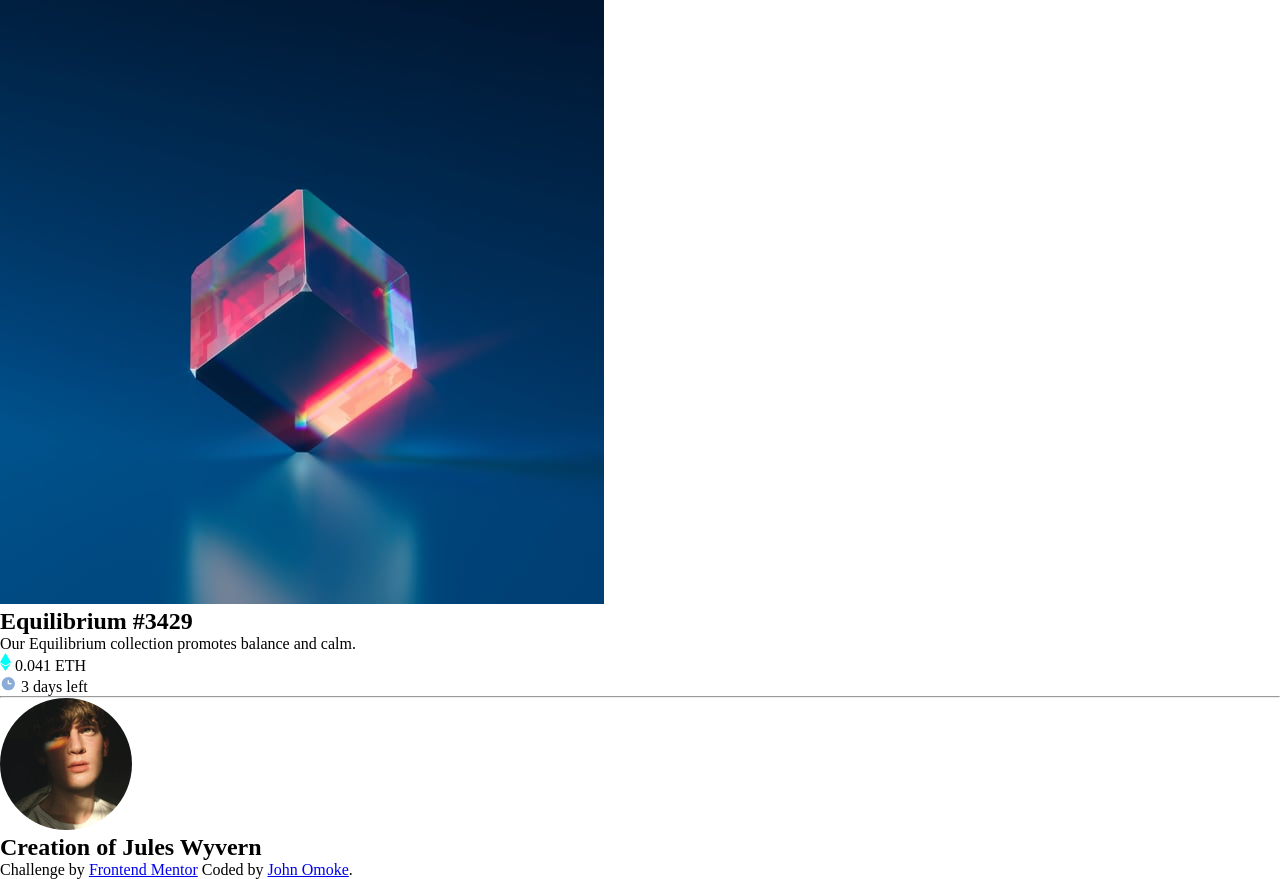
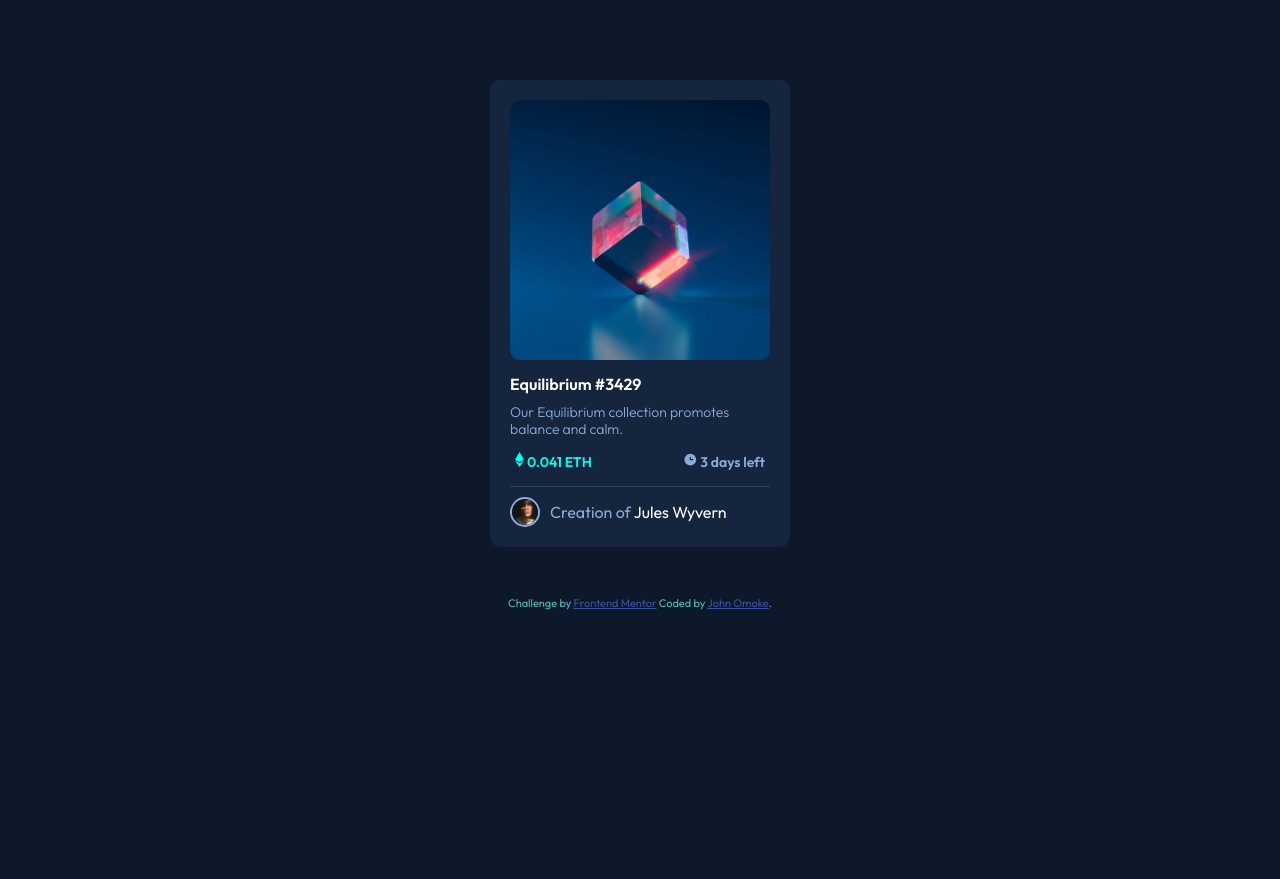
Before and after one commit to jomoke814/NFT-preview-card-component, a plain HTML site: page index.html in a window 1280 px wide. After the commit the page ends 800 px from the top, so only its background shows below. Drawn offline with Linux system fonts and the light colour scheme.

Commit message:
Adding card styles

```diff
--- a/css/styles.css
+++ b/css/styles.css
@@ -14,3 +14,108 @@
     --main-crypto-color: hsl(178, 100%, 50%);
     --main-line-color: hsl(215, 32%, 27%);
 }
+
+body {
+    background-color: var(--main-bg-color);
+    display: flex;
+    flex-direction: column;
+    justify-content: center;
+    align-items: center;
+    font-family: 'Outfit', sans-serif;
+    font-size: 18px;
+    line-height: 1.2;
+}
+
+h1 {
+    color: var(--main-heading-color);
+    font-weight: 600;
+    font-size: 1rem;
+}
+
+h2 {
+    color: var(--main-text-color);
+    font-size: 1rem;
+    font-weight: 400;
+}
+
+span {
+    color: var(--main-heading-color);
+}
+
+p {
+    color: var(--main-text-color);
+    font-size: 14px;
+    font-weight: 300;
+}
+
+.container {
+    max-width: 1440px;
+    margin: 30px;
+}
+
+.crypto-card {
+    display: grid;
+    grid-template-columns: 1fr;
+    background-color: var(--main-card-bg-color);
+    border-radius: 10px;
+    padding: 20px;
+    margin: 50px;
+    gap: 10px;
+    width: 300px;
+}
+
+.crypto-note {
+    display: flex;
+    align-items: center;
+    justify-content: space-between;
+    padding: 5px;
+}
+
+.eth {
+    color: var(--main-crypto-color);
+    font-weight: 600;
+}
+
+.clock {
+    font-weight: 600;
+}
+
+.icon {
+    height: 15px;
+}
+
+.image-equil img {
+    border-radius: 10px;
+    max-height: 350px;
+    object-fit: cover;
+    width: 100%;
+}
+
+hr {
+    border: 0;
+    height: 1px;
+    background-color: var(--main-line-color);
+}
+
+.profile {
+    display: flex;
+    justify-content: flex-start;
+    align-items: center;
+    gap: 10px;
+}
+
+.profile-img {
+    border: 2px solid var(--main-text-color);
+    border-radius: 50%;
+    height: 30px;
+}
+
+.attribution {
+    color: #54bfb5;
+    font-size: 11px;
+    text-align: center;
+}
+
+.attribution a {
+    color: hsl(228, 45%, 44%);
+}
--- a/index.html
+++ b/index.html
@@ -18,7 +18,7 @@
             <p>Our Equilibrium collection promotes balance and calm.</p>
             <div class="crypto-note">
                 <p class="eth"><img class="icon" src="images/icon-ethereum.svg" alt="icon-ethereum"> 0.041 ETH</p>
-                <p><img class="icon" src="images/icon-clock.svg" alt="icon-clock"> 3 days left</p>
+                <p class="clock"><img class="icon" src="images/icon-clock.svg" alt="icon-clock"> 3 days left</p>
             </div>
             <hr>
             <div class="profile">
```
